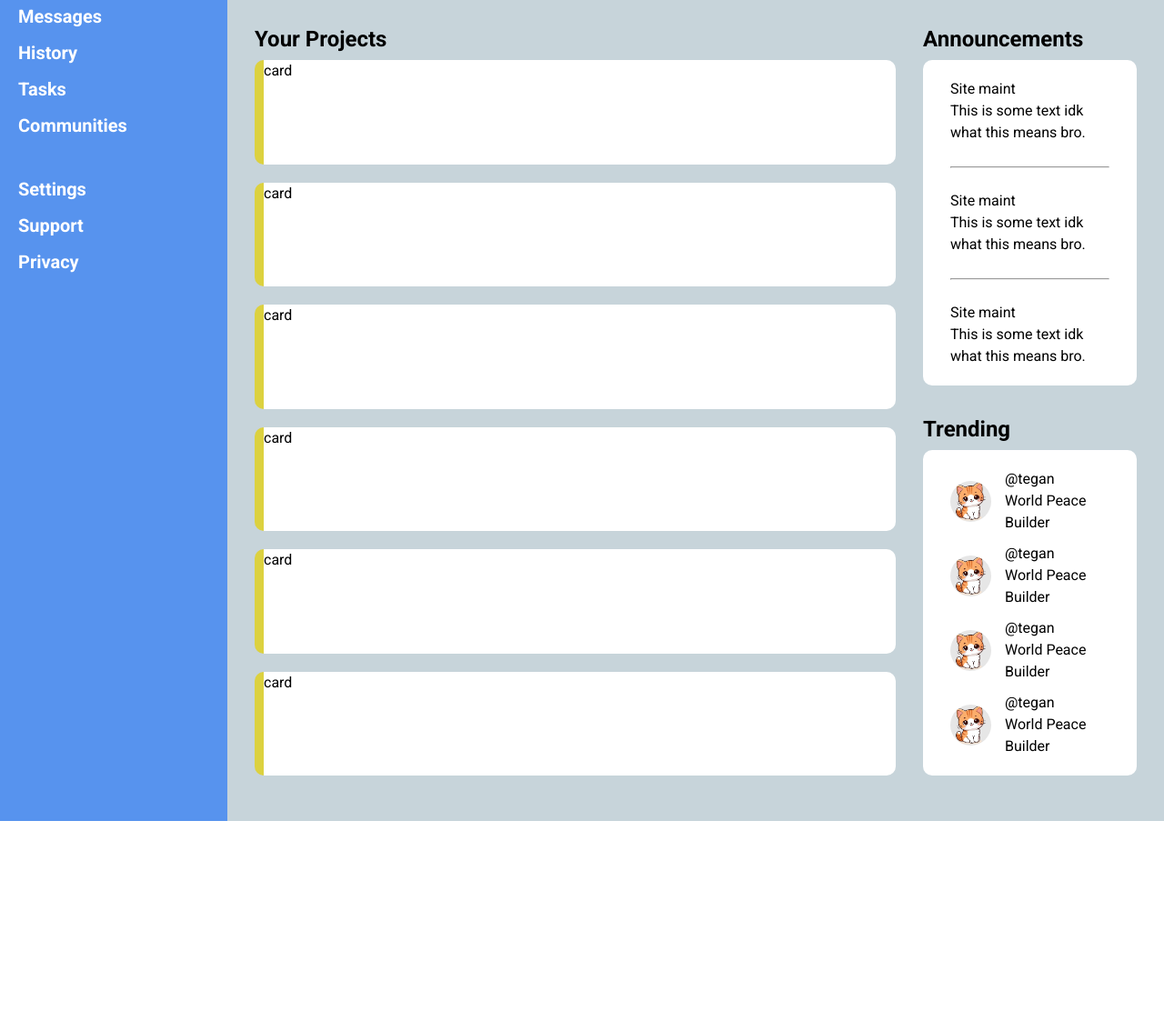
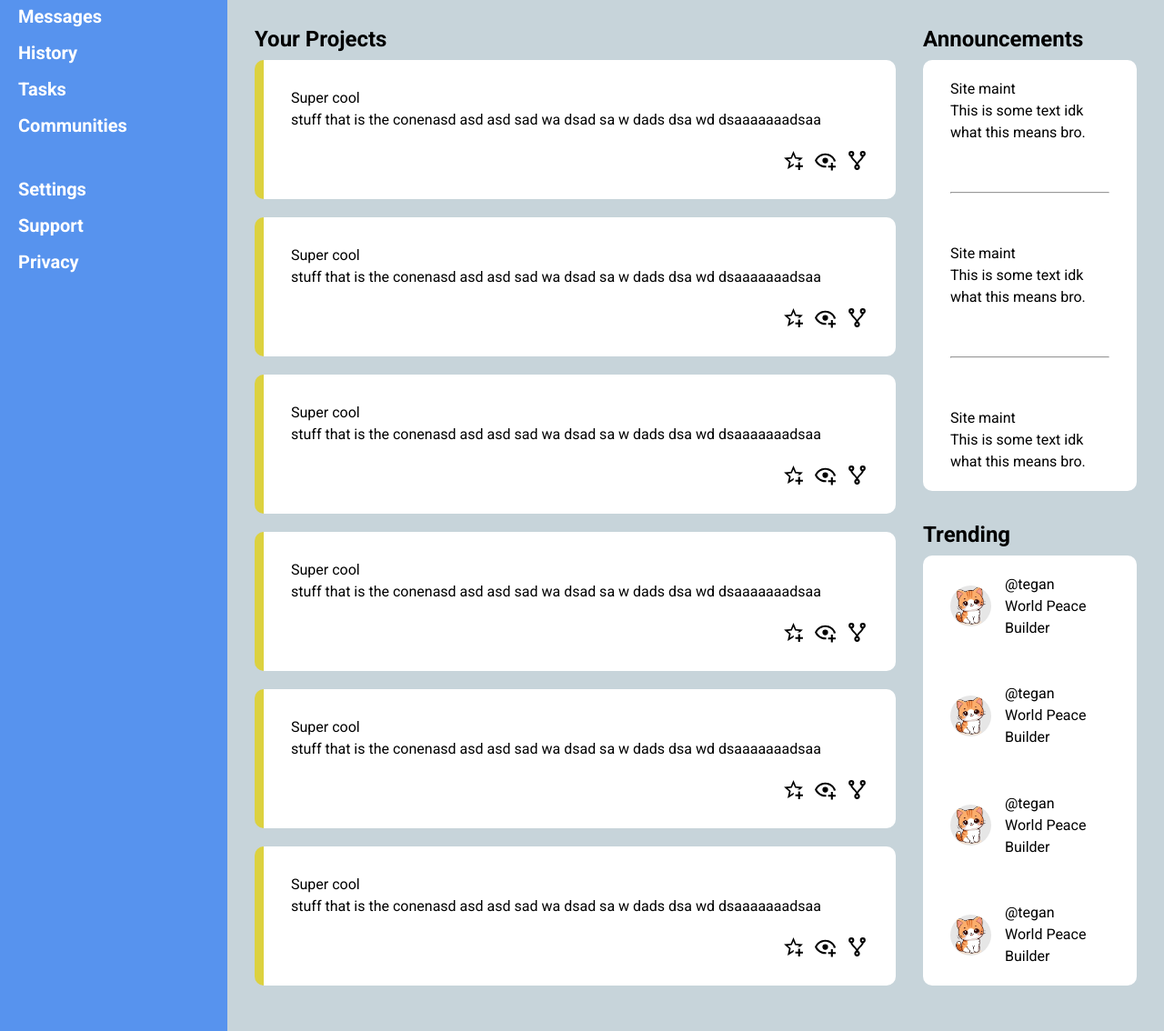
Before and after one commit to Nishivaly/dashboard, a plain HTML site: page index.html in a window 1280 px wide. Shown: the part 175-1309 px from the top of the page at 91% size. Before the commit the page ends 1078 px from the top, so only its background shows below. Drawn offline with Linux system fonts and the light colour scheme.

Commit message:
I'm done with this shit

```diff
--- a/index.html
+++ b/index.html
@@ -55,12 +55,72 @@
                 <h2>Your Projects</h2>
                 <h2>Announcements</h2>
                 <div class="timeline">
-                    <div class="card">card</div>
-                    <div class="card">card</div>
-                    <div class="card">card</div>
-                    <div class="card">card</div>
-                    <div class="card">card</div>
-                    <div class="card">card</div>
+                    <div class="card">
+                        <div class="ze-text">
+                            <p>Super cool</p>
+                            <p>stuff that is the conenasd asd asd sad wa dsad sa w dads dsa wd dsaaaaaaadsaa</p>
+                        </div>
+                        <div class="icons">
+                            <img src="./img/star-plus-outline.svg" alt="star">
+                            <img src="./img/eye-plus-outline.svg" alt="star">
+                            <img src="./img/source-fork.svg" alt="star">
+                        </div>
+                    </div>
+                    <div class="card">
+                        <div class="ze-text">
+                            <p>Super cool</p>
+                            <p>stuff that is the conenasd asd asd sad wa dsad sa w dads dsa wd dsaaaaaaadsaa</p>
+                        </div>
+                        <div class="icons">
+                            <img src="./img/star-plus-outline.svg" alt="star">
+                            <img src="./img/eye-plus-outline.svg" alt="star">
+                            <img src="./img/source-fork.svg" alt="star">
+                        </div>
+                    </div>
+                    <div class="card">
+                        <div class="ze-text">
+                            <p>Super cool</p>
+                            <p>stuff that is the conenasd asd asd sad wa dsad sa w dads dsa wd dsaaaaaaadsaa</p>
+                        </div>
+                        <div class="icons">
+                            <img src="./img/star-plus-outline.svg" alt="star">
+                            <img src="./img/eye-plus-outline.svg" alt="star">
+                            <img src="./img/source-fork.svg" alt="star">
+                        </div>
+                    </div>
+                    <div class="card">
+                        <div class="ze-text">
+                            <p>Super cool</p>
+                            <p>stuff that is the conenasd asd asd sad wa dsad sa w dads dsa wd dsaaaaaaadsaa</p>
+                        </div>
+                        <div class="icons">
+                            <img src="./img/star-plus-outline.svg" alt="star">
+                            <img src="./img/eye-plus-outline.svg" alt="star">
+                            <img src="./img/source-fork.svg" alt="star">
+                        </div>
+                    </div>
+                    <div class="card">
+                        <div class="ze-text">
+                            <p>Super cool</p>
+                            <p>stuff that is the conenasd asd asd sad wa dsad sa w dads dsa wd dsaaaaaaadsaa</p>
+                        </div>
+                        <div class="icons">
+                            <img src="./img/star-plus-outline.svg" alt="star">
+                            <img src="./img/eye-plus-outline.svg" alt="star">
+                            <img src="./img/source-fork.svg" alt="star">
+                        </div>
+                    </div>
+                    <div class="card">
+                        <div class="ze-text">
+                            <p>Super cool</p>
+                            <p>stuff that is the conenasd asd asd sad wa dsad sa w dads dsa wd dsaaaaaaadsaa</p>
+                        </div>
+                        <div class="icons">
+                            <img src="./img/star-plus-outline.svg" alt="star">
+                            <img src="./img/eye-plus-outline.svg" alt="star">
+                            <img src="./img/source-fork.svg" alt="star">
+                        </div>
+                    </div>
                 </div>
                 <div class="announcements">
                     <div class="announcement">
--- a/style.css
+++ b/style.css
@@ -132,12 +132,14 @@ ul {
     grid-template-rows: auto 3fr auto 3fr;
     padding: 0 30px 50px 30px;
     column-gap: 30px;
-    > div, .card {
+
+    >div,
+    .card {
         border-radius: 10px;
     }
 }
 
-.tw-content > h2 {
+.tw-content>h2 {
     align-self: end;
     margin-top: 30px;
     margin-bottom: 5px;
@@ -152,7 +154,21 @@ ul {
 
 .card {
     background-color: white;
+    display: grid;
+    gap: 20px;
+    padding: 30px;
+    grid-template-rows: 1fr min-content;
     border-left: 10px rgba(211, 197, 9, 0.781) solid;
+}
+
+.card>.icons {
+    display: flex;
+    align-self: end;
+    justify-self: end;
+    gap: 10px;
+    >img {
+        height: 25px;
+    }
 }
 
 .announcements,
@@ -162,7 +178,6 @@ ul {
     flex-direction: column;
     justify-content: space-between;
     padding: 20px 30px;
-    /* height: min-content; */
 }
 
 .announcements {
```
Also changed, not shown: img/eye-plus-outline.svg (added), img/source-fork.svg (added), img/star-plus-outline.svg (added).
